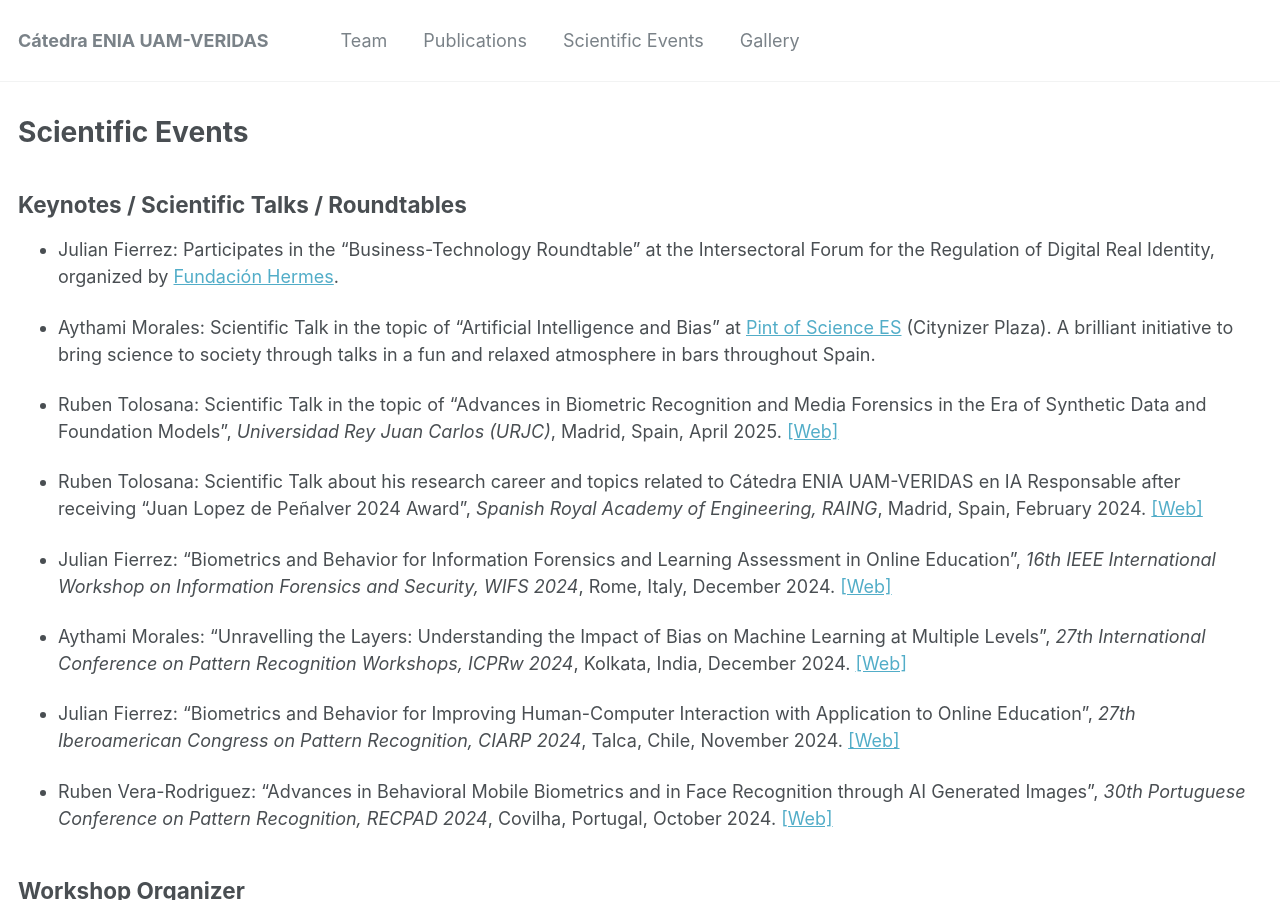
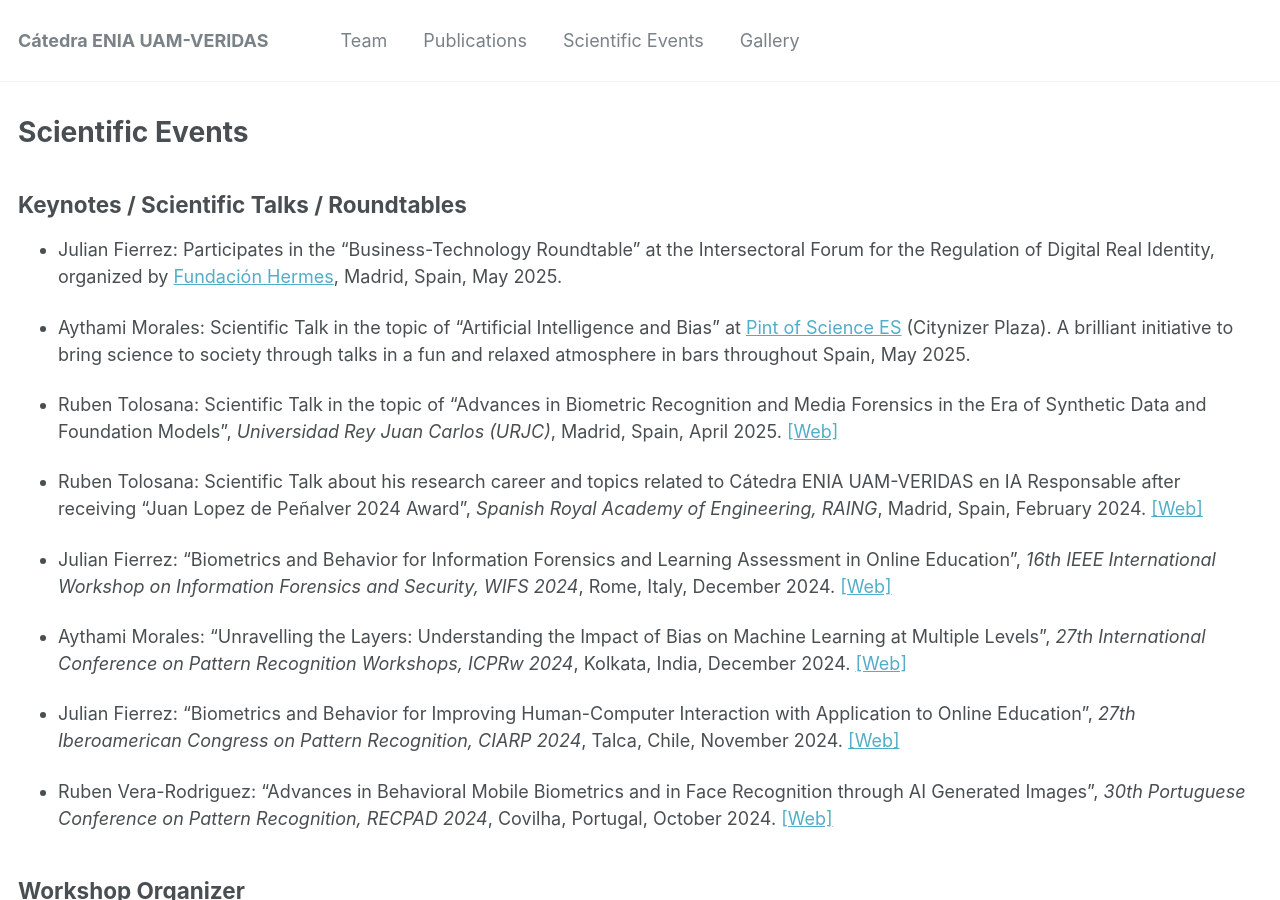
Before and after one commit to catedraeniauam/catedraeniauam.github.io, a Jekyll site: the page built from _pages/scientific_events.md, in a window 1280 px wide and 900 px high. Built offline with Jekyll 4.4.1, drawn with Linux system fonts in a browser that asks for light colours.

Commit message:
añadimos fechas a 2 keynotes

```diff
--- a/_pages/scientific_events.md
+++ b/_pages/scientific_events.md
@@ -8,9 +8,9 @@ author_profile: false
 Keynotes / Scientific Talks / Roundtables
 -----
 
-- Julian Fierrez: Participates in the “Business-Technology Roundtable” at the Intersectoral Forum for the Regulation of Digital Real Identity, organized by <a href="https://fundacionhermes.org/en-gb/fundacion-hermes-eng/">Fundación Hermes</a>.
+- Julian Fierrez: Participates in the “Business-Technology Roundtable” at the Intersectoral Forum for the Regulation of Digital Real Identity, organized by <a href="https://fundacionhermes.org/en-gb/fundacion-hermes-eng/">Fundación Hermes</a>, Madrid, Spain, May 2025.
 
-- Aythami Morales: Scientific Talk in the topic of “Artificial Intelligence and Bias” at <a href="https://pintofscience.es/">Pint of Science ES</a> (Citynizer Plaza). A brilliant initiative to bring science to society through talks in a fun and relaxed atmosphere in bars throughout Spain.
+- Aythami Morales: Scientific Talk in the topic of “Artificial Intelligence and Bias” at <a href="https://pintofscience.es/">Pint of Science ES</a> (Citynizer Plaza). A brilliant initiative to bring science to society through talks in a fun and relaxed atmosphere in bars throughout Spain, May 2025.
 
 - Ruben Tolosana: Scientific Talk in the topic of “Advances in Biometric Recognition and Media Forensics in the Era of Synthetic Data and Foundation Models”, *Universidad Rey Juan Carlos (URJC)*, Madrid, Spain, April 2025. <a href="https://en.urjc.es/">[Web]</a>
 
```
